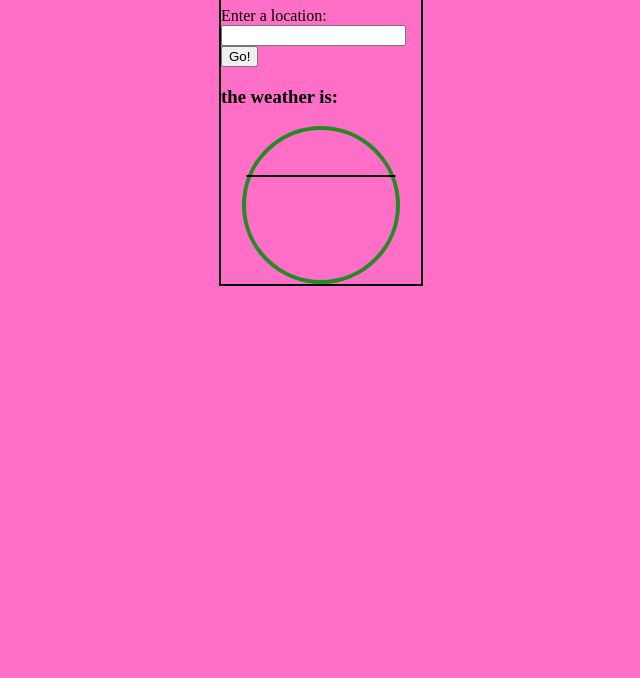
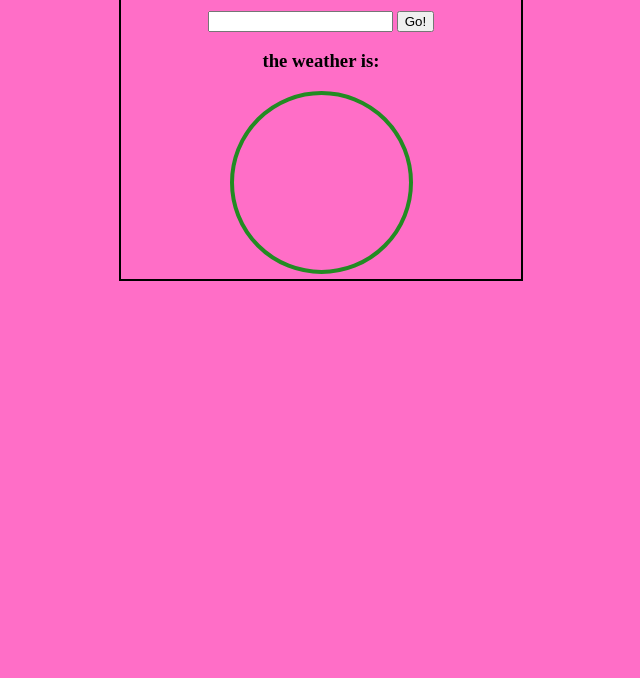
Before and after one commit to N8ers/my-weather-api, a plain HTML site: page index.html in a window 1280 px wide. Shown: the part 122-800 px from the top of the page, without its empty margins (319-959 px from the left). Drawn offline with nearby package versions, Linux system fonts and the light colour scheme.

Commit message:
DONE - it works, ship it, it's over, it's DONE

```diff
--- a/index.html
+++ b/index.html
@@ -11,7 +11,7 @@
 
     <div class="container">
         <h1>What city are you in?</h1>
-        <label for="location">Enter a location:</label>
+        <h3>Enter a location:</h3>
         <input id="location" type="text">
         <button class="btn-success" id="weatherLocation">Go!</button>
 
@@ -19,6 +19,7 @@
         <div class='resultCircle'>
           <div id='result'>
             <div class='errors'></div>
+            <div class='icon'></div>
             <div class='showTemp'></div>
             <div class='showHumidity'></div>
           </div>
--- a/main.css
+++ b/main.css
@@ -1,15 +1,16 @@
 .resultCircle {
     border: 4px solid #228b22;
     border-radius: 50%;
-    width: 150px;
-    height: 150px;
-    margin: 0 auto;
+    width: 175px;
+    height: 175px;
+    margin: 5px auto;
   }
 
   body {
     background-color: #ff6ec7;
     border: 2px solid black;
-    width: 200px;
+    width: 400px;
+    text-align: center;
     margin: 10px auto;
   }
 
@@ -19,8 +20,9 @@
 
   #result {
     text-align: center;
-    margin: 30% auto;
+    margin: 35% auto;
     background-color: white;
-    border: 1px solid black;
+    /* border: 1px solid black; */
     border-radius: 10px;
+    width: 150px;
   }
```
